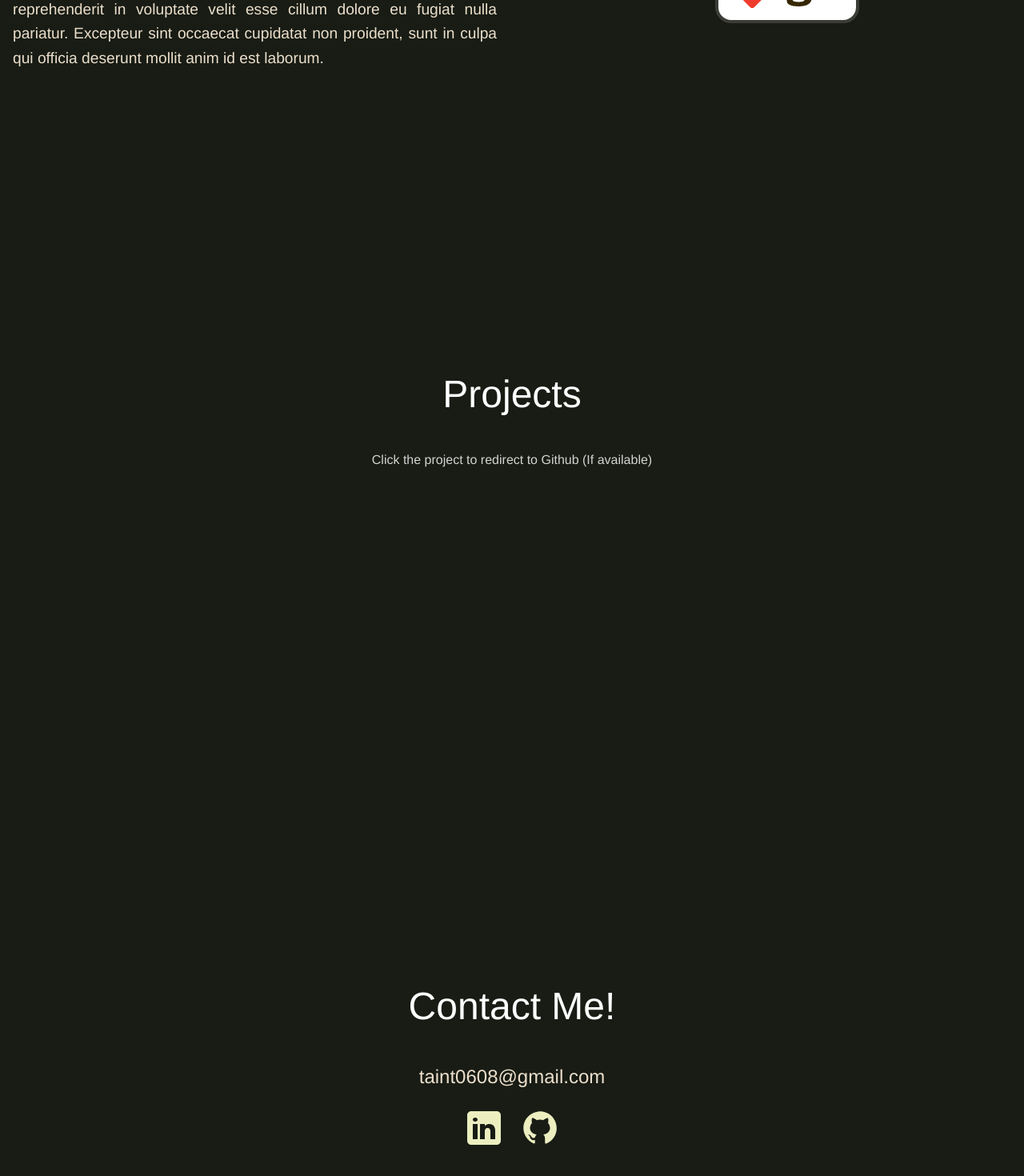
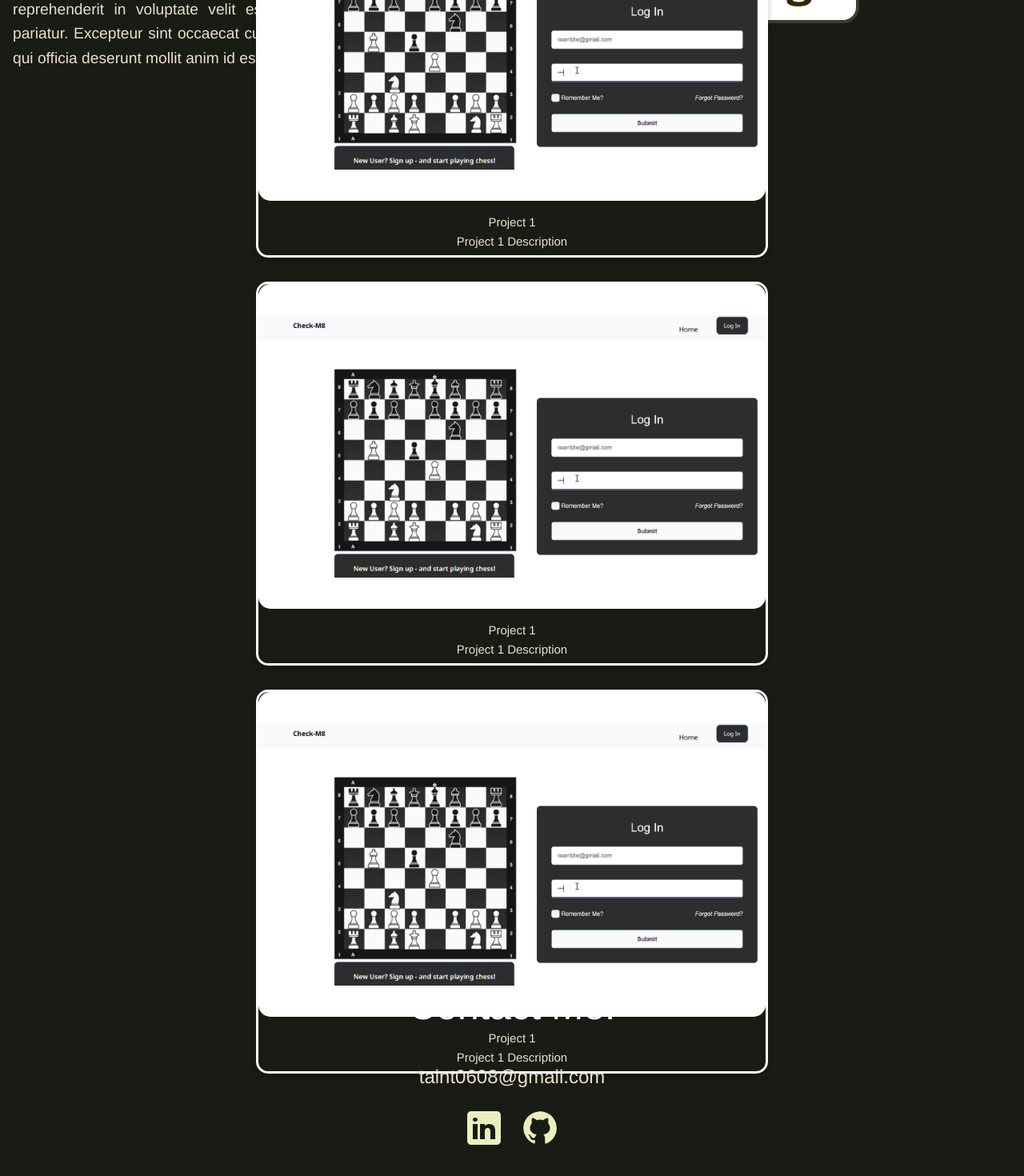
Before and after one commit to warkionw/Portfolio-Site, a Vue app in the folder portfolio-site/: page / in a window 1280 px wide. Shown: the part 1469-2939 px from the top of the page at 80% size. Built offline with nearby package versions, Linux system fonts and the light colour scheme.

Commit message:
editing image size to fit card

```diff
--- a/portfolio-site/src/components/ProjectItem.vue
+++ b/portfolio-site/src/components/ProjectItem.vue
@@ -2,7 +2,7 @@
   <div class="card">
     <div class="grid">
       <div class="image-container">
-        <slot name="img"></slot>
+        <slot name="image"></slot>
       </div>
       <div class="body">
         <slot name="title"></slot>
@@ -16,13 +16,14 @@
 .card {
   display: flex;
   flex-direction: column; /* Stack image and body vertically */
-  width: 500px;
-  height: 250px;
+  width: 50vw;
+  height: 60vh;
   border: 3px solid white;
   box-shadow: 0 4px 8px 0 rgba(0, 0, 0, 0.2);
   transition: 0.3s;
   border-radius: 15px; /* Rounded corners */
   overflow: hidden; /* Prevent content from overflowing the card */
+  margin-bottom: 30px;
 }
 
 /* On mouse-over, add a deeper shadow */
@@ -30,13 +31,13 @@
   box-shadow: 0 8px 16px 0 pink;
 }
 
-.grid {
-  display: grid;
-  grid-template-columns: 1fr 1.5fr;
-  grid-template-rows: 1fr;
-  justify-items: center;
-  align-items: center;
-}
+// .grid {
+//   display: grid;
+//   grid-template-columns: 1fr 1.5fr;
+//   grid-template-rows: 1fr;
+//   justify-items: center;
+//   align-items: center;
+// }
 
 .image-container {
   display: flex;
@@ -48,9 +49,8 @@
 }
 
 .image-container img {
-  width: 100%;  /* Make image width 100% of its container */
+  width: 50vw;  /* Make image width 100% of its container */
   height: 150px; /* Make image height 100% of its container */
-  object-fit: cover; /* Ensure the image covers the container, preserving aspect ratio */
 }
 
 .body {
--- a/portfolio-site/src/components/ProjectPage.vue
+++ b/portfolio-site/src/components/ProjectPage.vue
@@ -7,6 +7,41 @@ import ProjectItem from './ProjectItem.vue'
     <p class="title">Projects</p>
     <p class="sub title">Click the project to redirect to Github (If available)</p>
     <div id="proj-item">
+      <ProjectItem>
+        <template #image>
+          <img src="../assets/checkm8.png" alt="Project 1" />
+        </template>
+        <template #title>
+          <h4>Project 1</h4>
+        </template>
+        <template #desc>
+          <p>Project 1 Description</p>
+        </template>
+      </ProjectItem>
+
+      <ProjectItem>
+        <template #image>
+          <img src="../assets/checkm8.png" alt="Project 1" />
+        </template>
+        <template #title>
+          <h4>Project 1</h4>
+        </template>
+        <template #desc>
+          <p>Project 1 Description</p>
+        </template>
+      </ProjectItem>
+
+      <ProjectItem>
+        <template #image>
+          <img src="../assets/checkm8.png" alt="Project 1" />
+        </template>
+        <template #title>
+          <h4>Project 1</h4>
+        </template>
+        <template #desc>
+          <p>Project 1 Description</p>
+        </template>
+      </ProjectItem>
 
     </div>
   </div>
@@ -23,5 +58,8 @@ import ProjectItem from './ProjectItem.vue'
   color: lightgray;
 }
 
+img {
+  width: 50vw;  /* Make image width 100% of its container */
+}
 
 </style>
```
